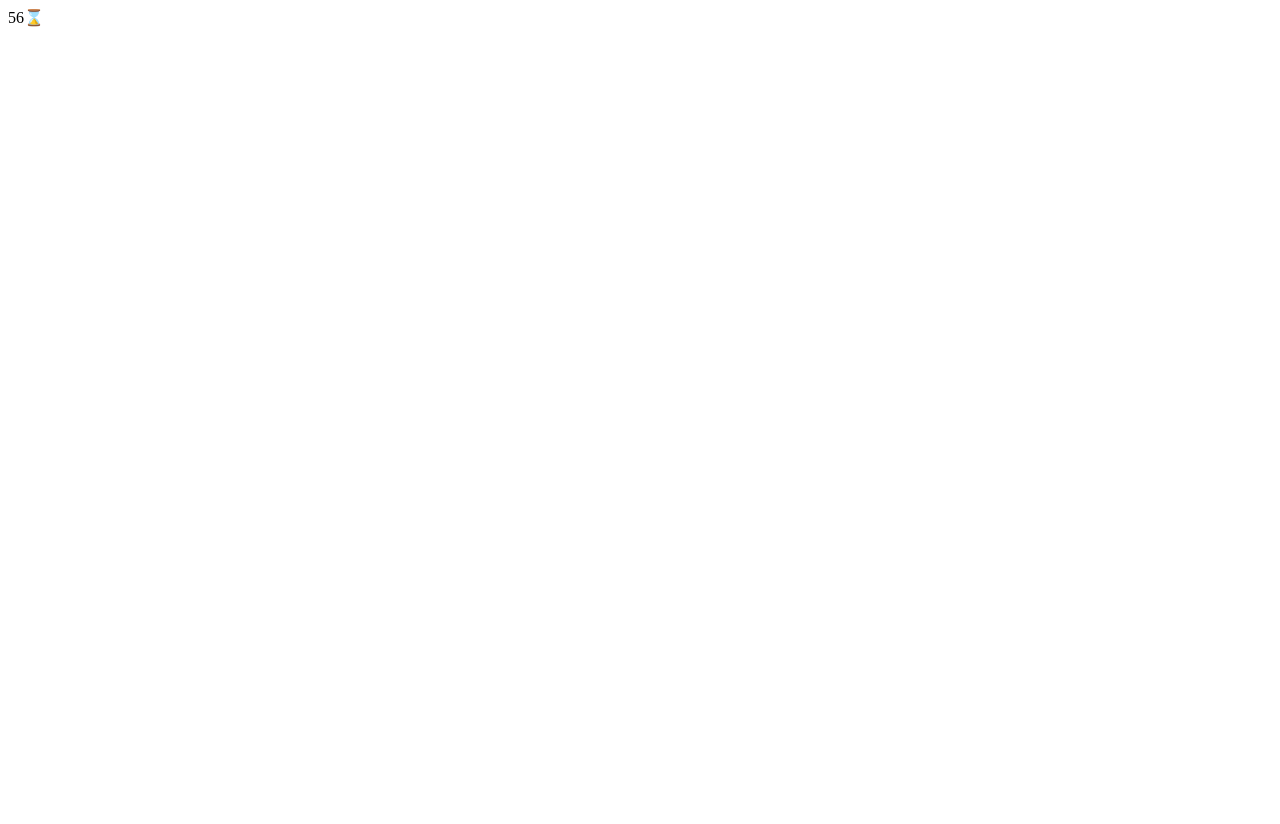
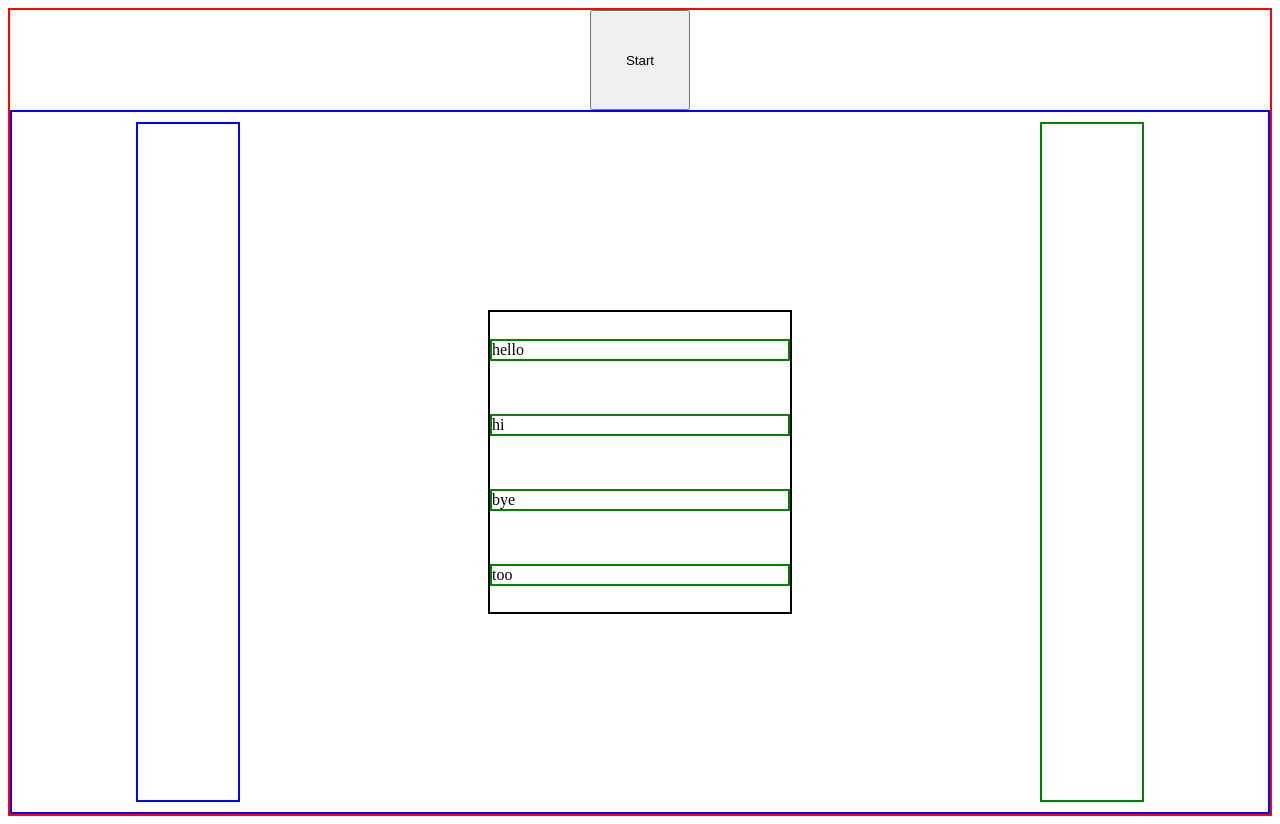
Before and after one commit to JoelCronin/JS_Quiz, a plain HTML site: page index.html in a window 1280 px wide. Before the commit the page ends 800 px from the top, so only its background shows below. Drawn offline with Linux system fonts and the light colour scheme.

Commit message:
basic Flexbox and Start button added

```diff
--- a/assets/css/style.css
+++ b/assets/css/style.css
@@ -0,0 +1,52 @@
+body {
+    border: red solid 2px;
+    justify-content: center;
+}
+
+#buttonContainer {
+    display: flex;
+    justify-content: center;
+}
+
+#startButton{
+    height: 100px;
+    width: 100px;
+}
+
+#container{
+    border: blue solid 2px;
+    display: flex;
+    justify-content: space-around;
+    height: 700px;
+}
+
+#timer {
+    font-size: x-large;
+    border: blue solid 2px;
+    margin: 10px;
+    min-width: 100px;
+}
+
+#quizContainer {
+    border: solid black 2px;
+    height: 300px;
+    width: 300px;
+    display: flex;
+    flex-direction: column;
+    margin: 10px;
+    align-self: center;
+    justify-content: space-around;
+}
+
+#highScores{
+    border: green solid 2px;
+    margin: 10px;
+    min-width: 100px;
+}
+
+#questionBox,
+#answerBox1,
+#answerBox2,
+#answerBox3{
+    border: green solid 2px;
+}
--- a/assets/js/script.js
+++ b/assets/js/script.js
@@ -1,7 +1,10 @@
+// Variable targeting HTML Elements
 var timerEl = document.getElementById('timer');
 var boxEl = document.getElementById("box");
 var highScoreEl = document.getElementById('highscores');
+var startButton =document.getElementById('startButton')
 
+// Question and answer objects
 var question1 = {
     question: 'What can a string consist of?',
     wrongAnswers: ["letters, numbers, and/or symbols", "a piece of twine", "Just letters"],
@@ -13,6 +16,12 @@ var question2 = {
     wrongAnswers: ["Nice and Neat", "Not a New", "Nimble apple Note"],
     rightAnswer: "Not a Number"
 };
+
+//Standard Variables
+var isWin = false;
+var winTally = 0;
+var lossTally = 0;
+var scoreTally = 0;
 
 function countDown() {
     var timeLeft = 60;
@@ -28,4 +37,11 @@ function countDown() {
         }
     }, 1000)
 }
-countDown();
+
+function startQuiz(){
+    isWin = false
+    countDown()
+    //Add function to produce first question box
+}
+
+startButton.addEventListener("click", startQuiz);
--- a/index.html
+++ b/index.html
@@ -8,11 +8,21 @@
     <title>Quiz</title>
 </head>
 <body>
-    <div id="timer"></div>
+    <section id="buttonContainer">
+        <button id = "startButton">Start</button>
+    </section>
+    <section id="container">
+        <div id="timer"></div>
 
-    <div id="questionBox"></div>
+        <div id="quizContainer">
+            <div id="questionBox">hello</div>
+            <div id="answerBox1"> hi</div>
+            <div id="answerBox2">bye</div>
+            <div id="answerBox3">too</div>
+        </div>
 
-    <div id="highScores"></div>
+        <div id="highScores"></div>
+    </section>
     <script src="assets/js/script.js"></script>
 </body>
 </html>
```
